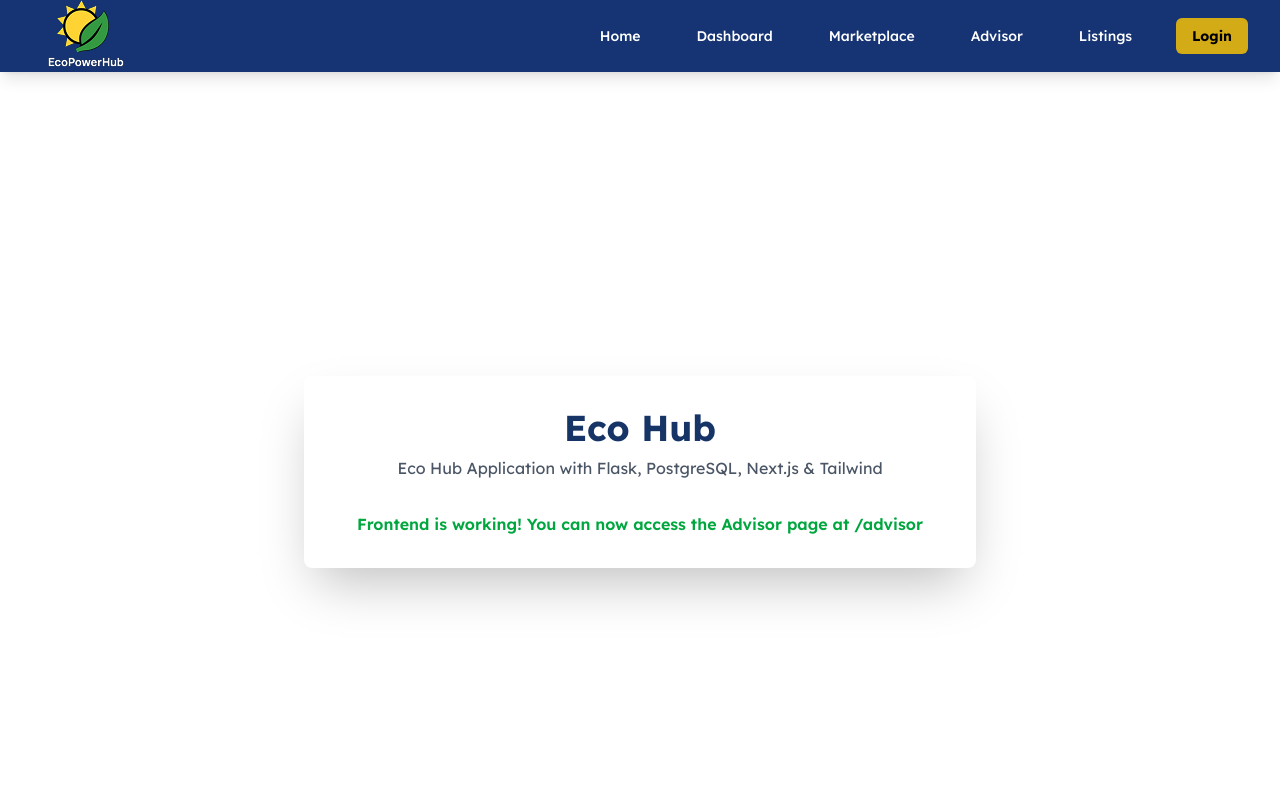
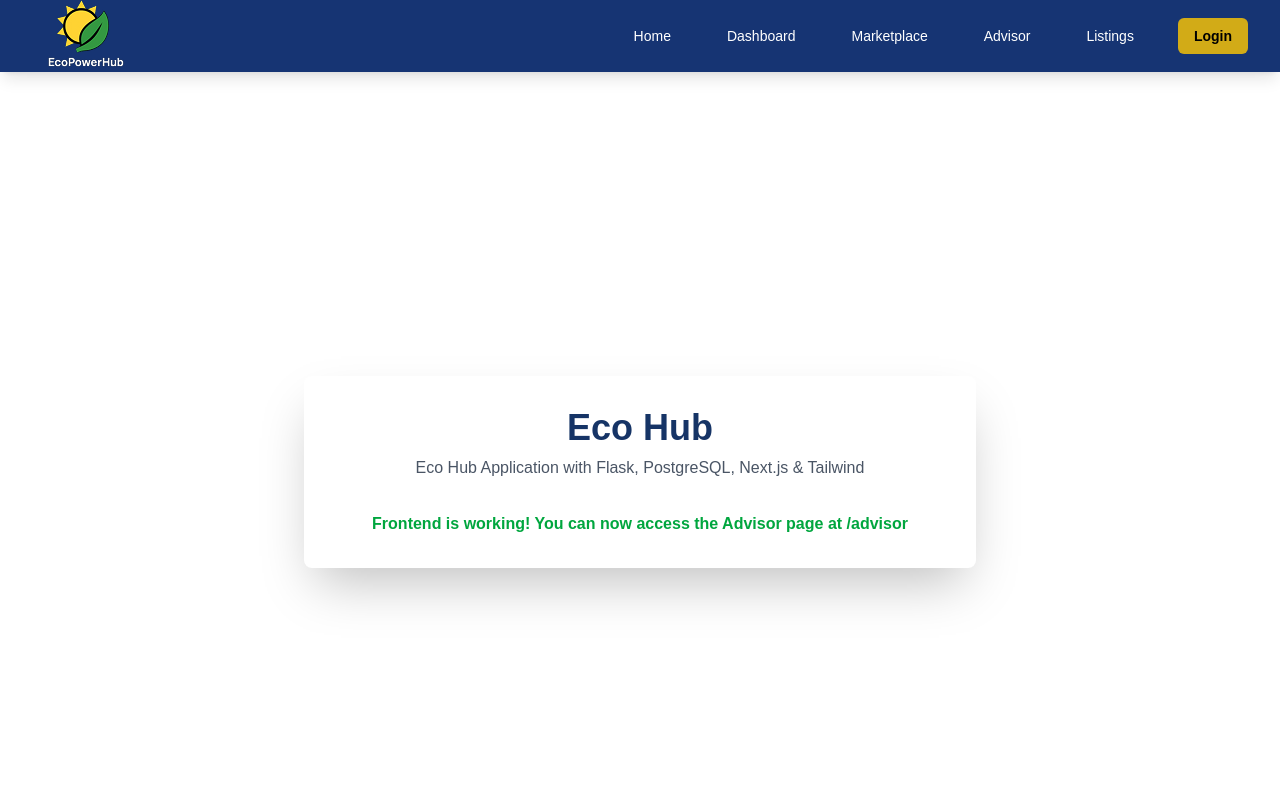
Before and after one commit to lewys-miugo/eco_hub, a Next.js app in the folder frontend/: page / in a window 1280 px wide. Shown: the top 800 px of the page. Built offline with nearby package versions, Linux system fonts and the light colour scheme.

Commit message:
chore: update global styles

```diff
--- a/frontend/app/globals.css
+++ b/frontend/app/globals.css
@@ -1,5 +1,5 @@
+@import "tailwindcss";
 @import url('https://fonts.googleapis.com/css2?family=Lexend+Deca:wght@100;200;300;400;500;600;700;800;900&display=swap');
-@import "tailwindcss";
 
 :root {
   --background: #ffffff;
```
